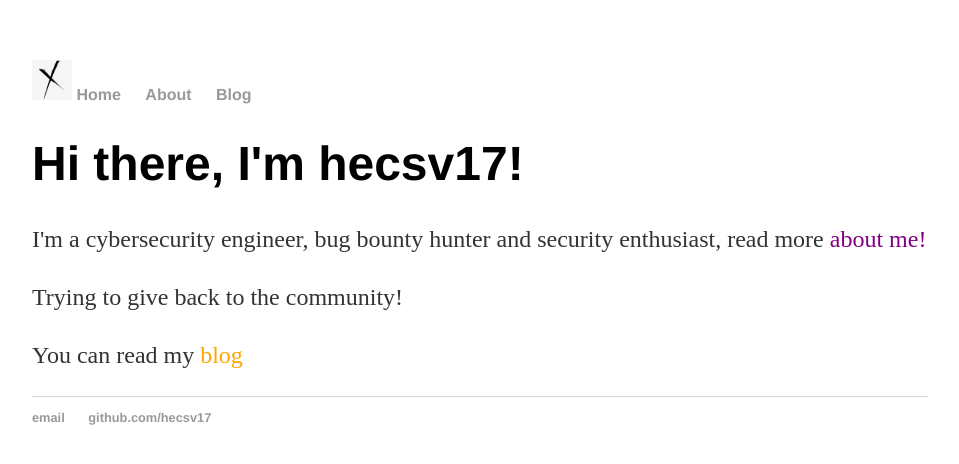
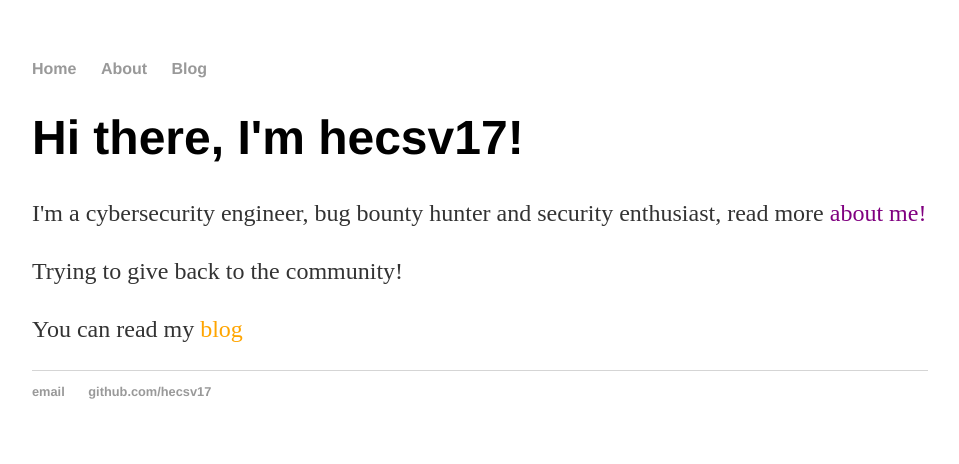
Before and after one commit to hecsv17/hecsv17.github.io, a Jekyll site: the page built from index.html, in a window 1280 px wide. Shown: the top 464 px of the page, without its empty margins (160-1119 px from the left). Built offline with Jekyll 4.4.1, drawn with Linux system fonts in a browser that asks for light colours.

Commit message:
Update default.html

```diff
--- a/_layouts/default.html
+++ b/_layouts/default.html
@@ -9,7 +9,7 @@
 		<body>
 			<nav>
 	    		<ul>
-				<img src="/src/xlateral.png" width="40" height="40">
+				<!--<img src="/src/xlateral.png" width="40" height="40">-->
 	        		<li><a href="/">Home</a></li>
 		        	<li><a href="/about">About</a></li>
 	        		<!--<li><a href="/cv">CV</a></li>-->
```
